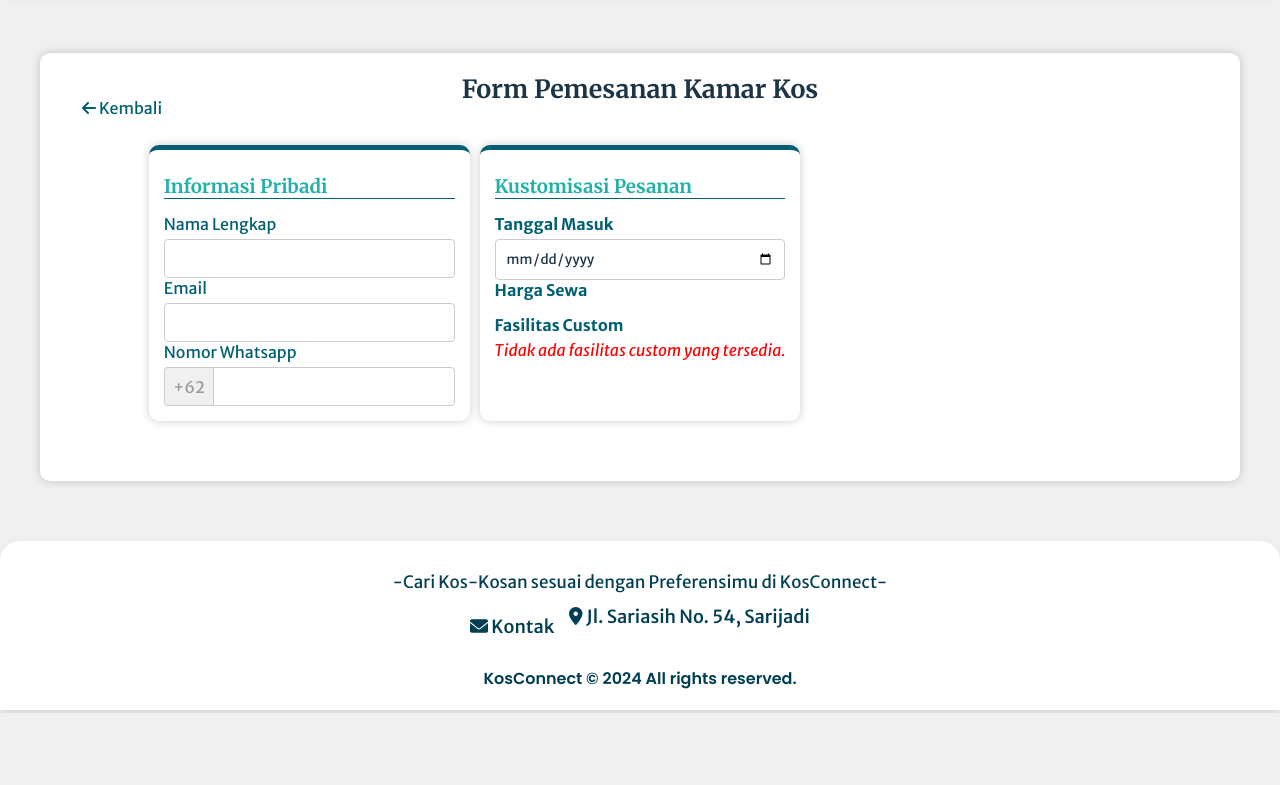
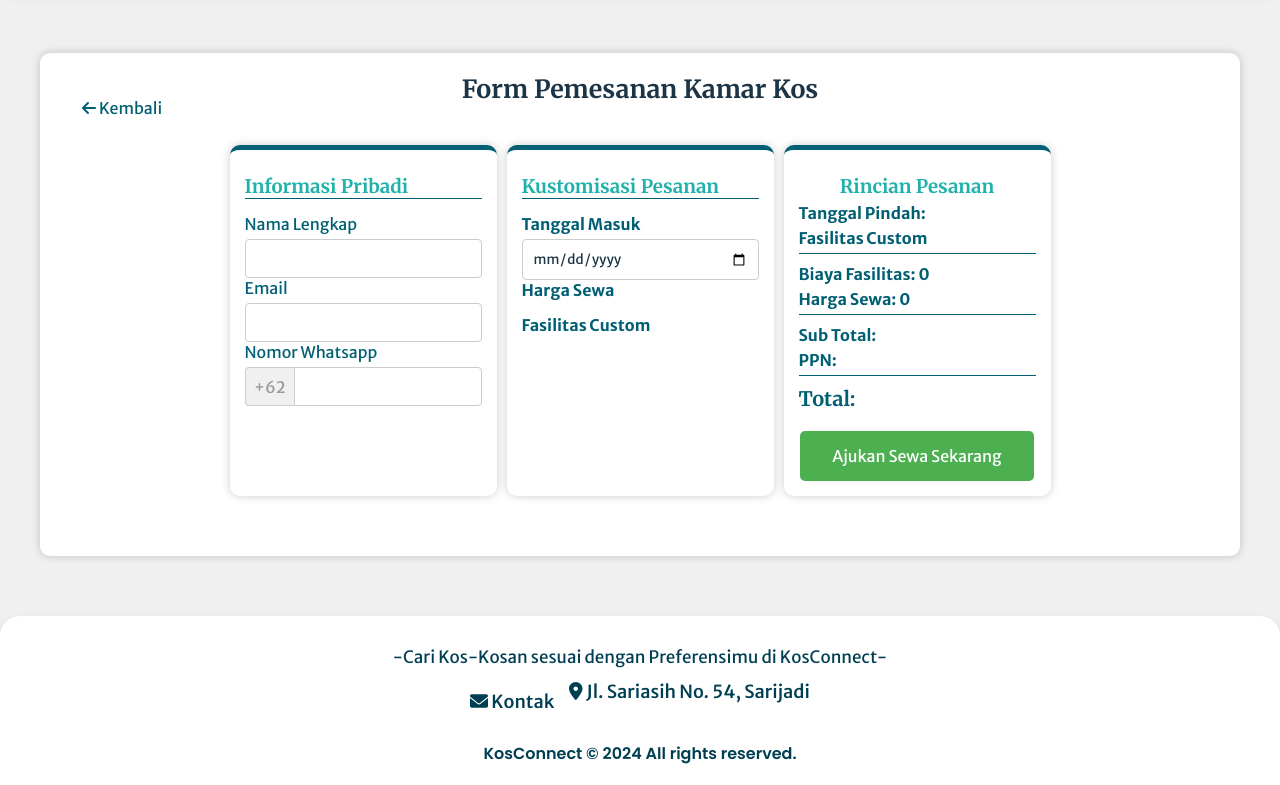
Before and after one commit to kosconnect/kosconnect.github.io, a plain HTML site: page checkout.html in a window 1280 px wide. Shown: the part 87-872 px from the top of the page. Before the commit the page ends 800 px from the top, so only its background shows below. Drawn offline with Linux system fonts and the light colour scheme; some packages are replaced by stand-ins of ours; a script that the page names is missing.

Commit message:
refactor: enhance custom facilities display and styling in checkout process

```diff
--- a/checkout.html
+++ b/checkout.html
@@ -131,12 +131,13 @@
             <div class="right">
               <h3>Rincian Pesanan</h3>
               <p>Tanggal Pindah: <span id="checkin-date"></span></p>
+              <p>Fasilitas Custom <span id="fasilitas"></span> </p>
               <ul id="fasilitas-list"></ul>
-              <p>Biaya Fasilitas: <span id="biaya-fasilitas">0</span></p>
+              <p class="border-top">Biaya Fasilitas: <span id="biaya-fasilitas">0</span></p>
               <p>Harga Sewa: <span id="harga-sewa">0</span></p>
-              <p>Sub Total: <span id="sub-total"></span></p>
+              <p class="border-top">Sub Total: <span id="sub-total"></span></p>
               <p>PPN: <span id="ppn"></span></p>
-              <p>Total: <span id="total-harga"></span></p>
+              <p class="total">Total: <span id="total-harga"></span></p>
               <button type="submit" id="submit-button">Ajukan Sewa Sekarang</button>
             </div>
           </form>
--- a/css/checkout.css
+++ b/css/checkout.css
@@ -180,6 +180,31 @@ button {
     border-bottom: none;
     margin-bottom: 5x;
 }
+
+.right p {
+    color: #005f73;
+    justify-content: space-between;
+    font-weight: bold;
+    margin-top: 5px;
+}
+
+.right ul {
+    list-style-type: none;
+    padding: 0;
+}
+
+.border-top, .total {
+    border-top: #005f73 solid 1px;
+    margin-top: 10px;
+    padding-top: 10px;
+}
+
+.total {
+    font-family: 'Merriweather', serif;
+    font-weight: bold;
+    font-size: 20px;
+    color: #20B2AA;
+}
 /* Tambahkan media query untuk layar kecil */
 @media (max-width: 768px) {
     .form-container {
--- a/js/checkout.js
+++ b/js/checkout.js
@@ -366,17 +366,35 @@ document.addEventListener("DOMContentLoaded", function () {
     ).textContent = `Rp ${totalHarga.toLocaleString("id-ID")}`;
 
     // Sembunyikan/tampilkan fasilitas custom & biaya fasilitas sesuai kondisi
-    const fasilitasListElement = document.getElementById("fasilitas-list").parentElement;
+    const fasilitasListElement =
+      document.getElementById("fasilitas-list").parentElement;
     const biayaFasilitasElement = document.getElementById("biaya-fasilitas");
 
     if (selectedFacilities.length > 0) {
       fasilitasListElement.style.visibility = "visible";
-      biayaFasilitasElement.textContent = `Rp ${facilityCost.toLocaleString("id-ID")}`;
+      biayaFasilitasElement.textContent = `Rp ${facilityCost.toLocaleString(
+        "id-ID"
+      )}`;
     } else {
       fasilitasListElement.style.visibility = "hidden";
       biayaFasilitasElement.textContent = "Rp 0";
     }
   }
+
+  // Update fasilitas custom jika ada
+  const fasilitasElement = document.getElementById("fasilitas");
+  const fasilitasListElement = document.getElementById("fasilitas-list");
+
+  if (selectedFacilities.length > 0) {
+    fasilitasElement.textContent = "Fasilitas Custom:"; // Tampilkan label
+    fasilitasElement.style.visibility = "visible";
+    fasilitasListElement.style.visibility = "visible"; // Tampilkan list
+  } else {
+    fasilitasElement.textContent = "";
+    fasilitasElement.style.visibility = "hidden";
+    fasilitasListElement.style.visibility = "hidden"; // Sembunyikan list jika kosong
+  }
+
 
   function checkCustomFacilities() {
     const facilitiesList = document.getElementById("custom-facilities");
```
